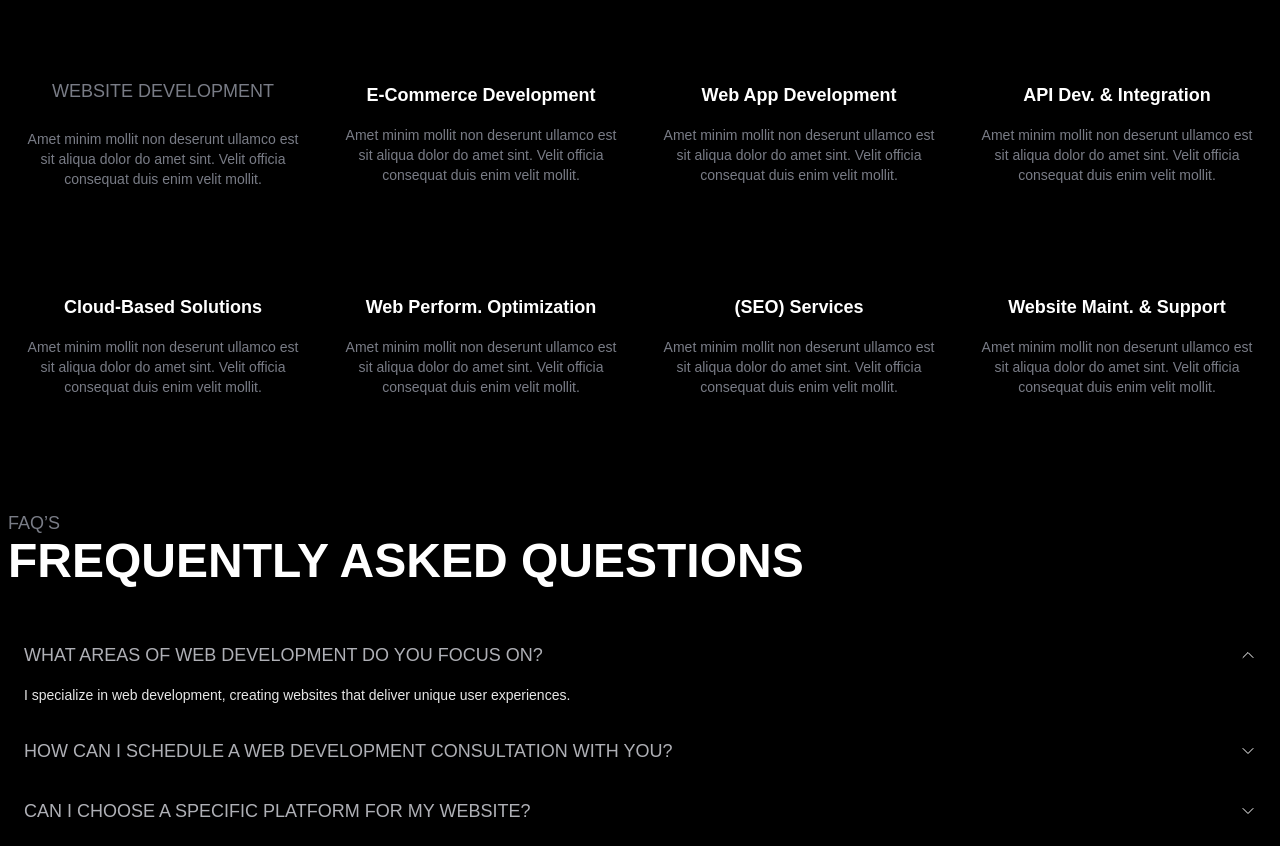
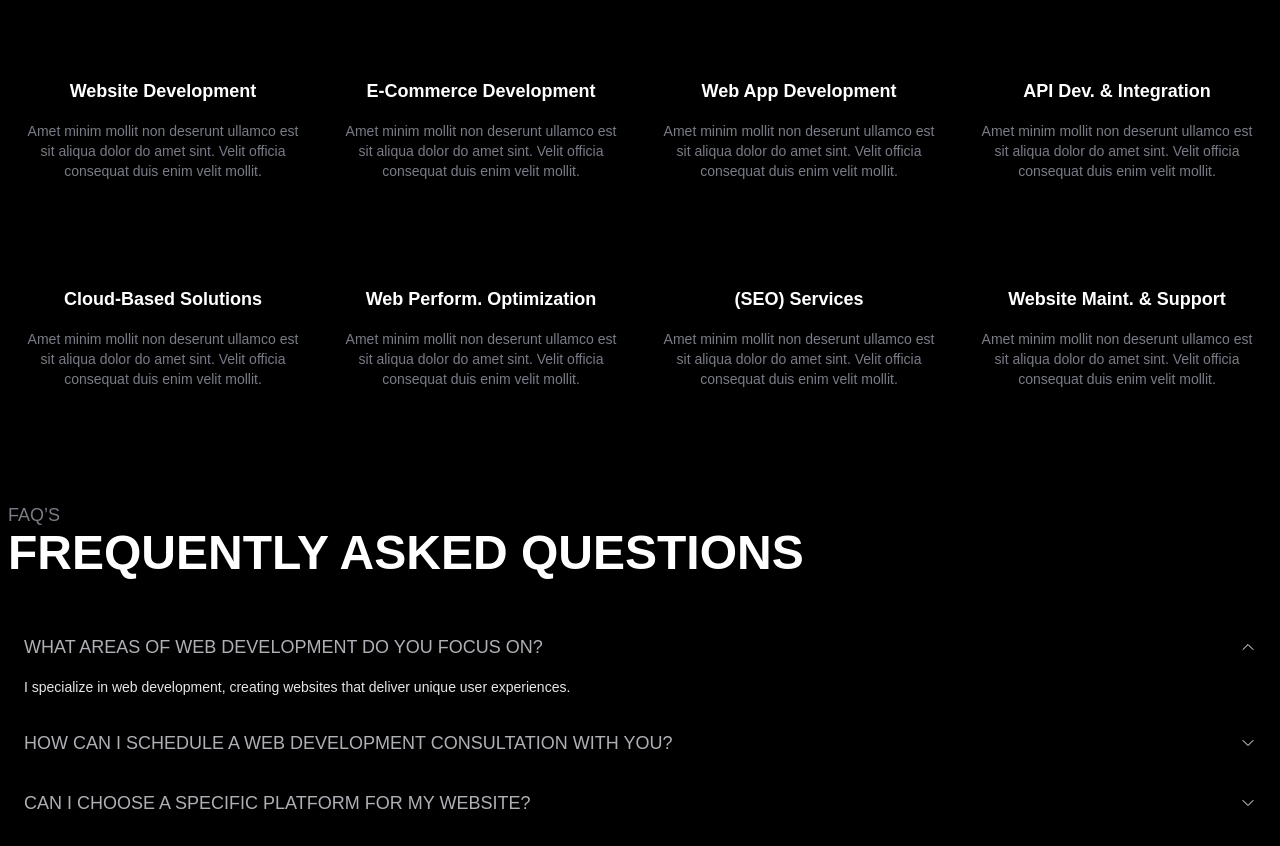
Before and after one commit to devsohelrana/assignment-02, a plain HTML site: page index.html in a window 1280 px wide. Shown: the part 2285-3131 px from the top of the page. Drawn offline with Linux system fonts and the light colour scheme.

Commit message:
Submit full assignment

```diff
--- a/index.html
+++ b/index.html
@@ -401,7 +401,6 @@
               class="p-4 py-6 md:py-12 flex justify-center items-center gap-y-4 flex-col"
             >
               <h3
-                class="text-lg font-manrope font-medium text-secondary mb-2 uppercase"
                 class="text-sm md:text-lg font-semibold font-manrope text-center"
               >
                 Website Development
```
